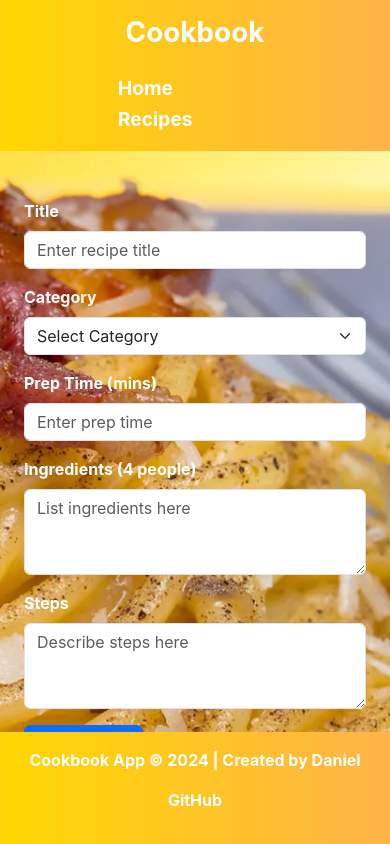
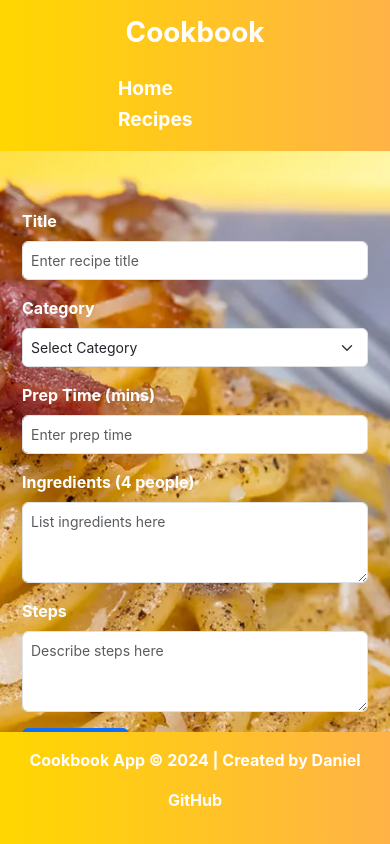
Before and after one commit to Danypoz1986/R0314-MERN, a React (Create React App) app in the folder cookbook/frontend/: page / in a window 390 px wide. Built offline with nearby package versions, Linux system fonts and the light colour scheme; no server answers.

Commit message:
job done

```diff
--- a/cookbook/frontend/src/styles.css
+++ b/cookbook/frontend/src/styles.css
@@ -122,3 +122,22 @@ footer{
         width: 100%; /* Full width on small screens */
     }
 }
+
+@media (max-width: 768px) {
+    form.container {
+      padding: 10px;
+      max-height: 80vh; /* Set a max height */
+      overflow-y: auto; /* Enable scrolling if the content overflows */
+    }
+
+    form.container .form-control,
+    form.container .form-select {
+      font-size: 14px; /* Reduce font size for inputs */
+      padding: 8px; /* Reduce padding for inputs */
+    }
+
+    form.container button {
+      font-size: 14px; /* Reduce button font size */
+      padding: 8px 12px; /* Adjust button padding */
+    }
+  }
```
